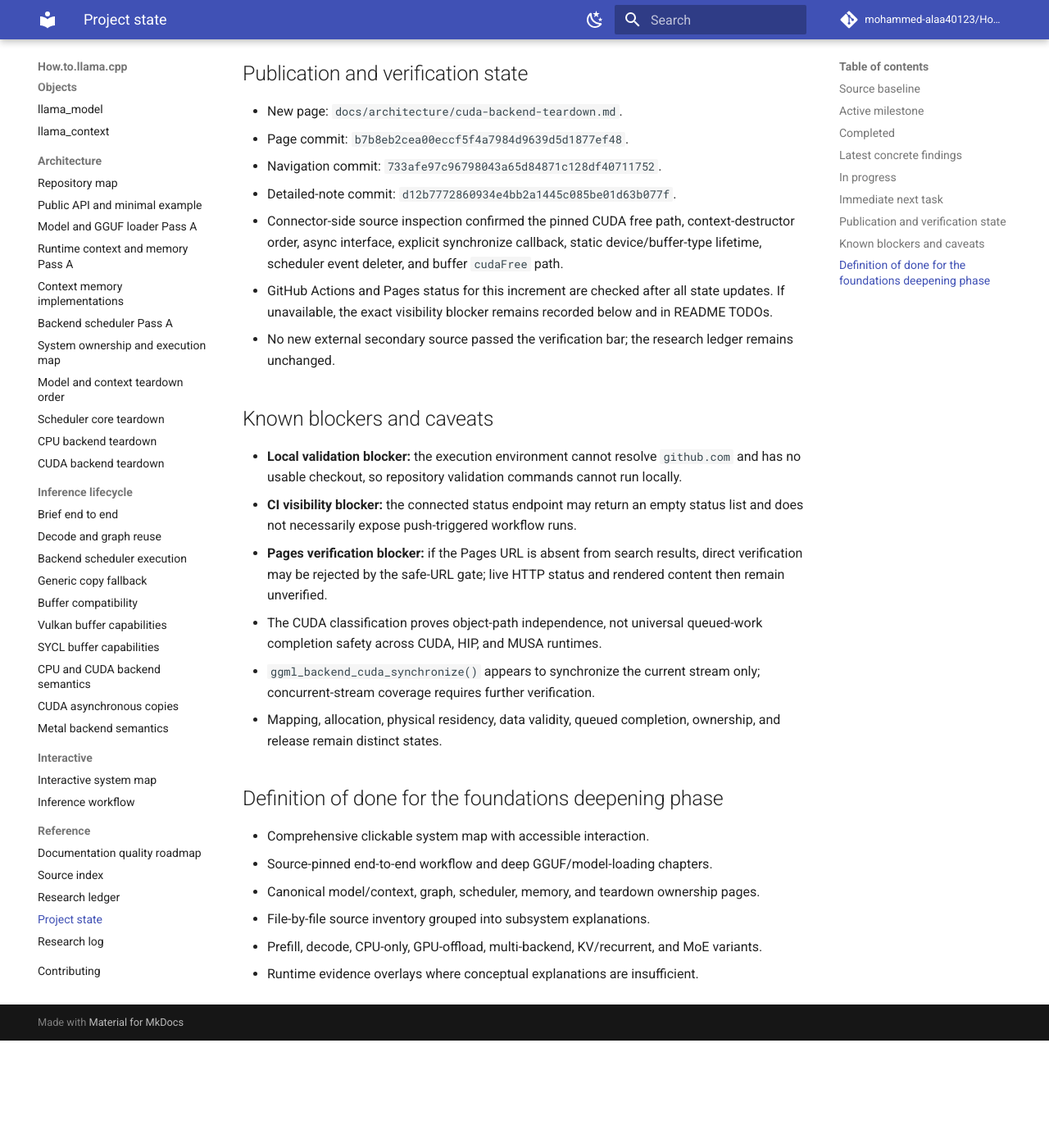
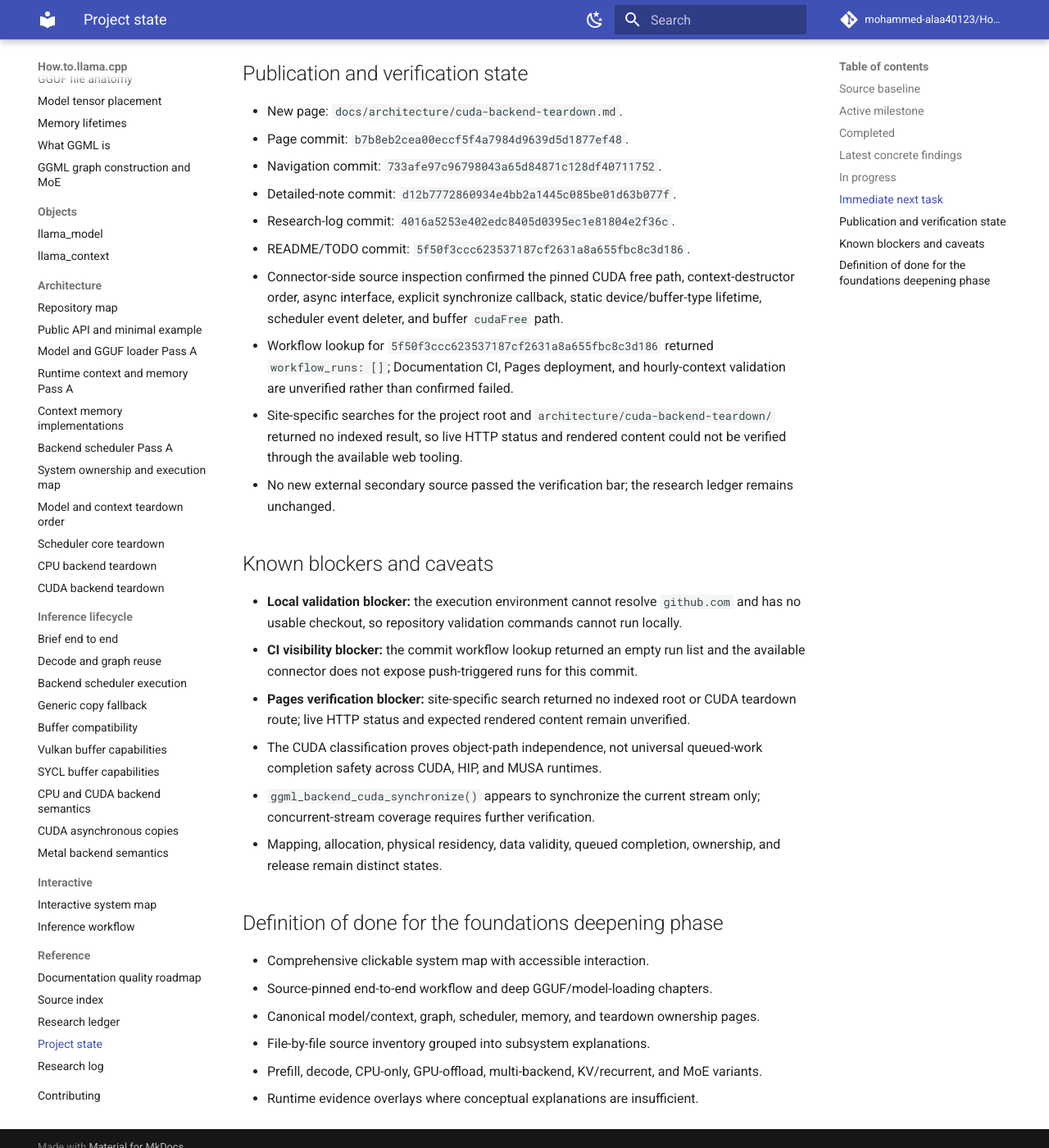
Before and after one commit to mohammed-alaa40123/How.to.llama.cpp, an MkDocs documentation site: the page built from docs/reference/project-state.md, in a window 1280 px wide and 1400 px high, scrolled down 2417 px. Shown: the whole window at 82% size. Built offline with MkDocs 1.6.1 and Material for MkDocs 9.7.7, drawn with Linux system fonts in a browser that asks for light colours; comment, search, counter and statistics services are not loaded; before the commit the page ends 3686 px from its top, so only the background shows below that.

Commit message:
docs: record CUDA increment verification blockers

```diff
--- a/docs/reference/project-state.md
+++ b/docs/reference/project-state.md
@@ -73,15 +73,18 @@
 - Page commit: `b7b8eb2cea00eccf5f4a7984d9639d5d1877ef48`.
 - Navigation commit: `733afe97c96798043a65d84871c128df40711752`.
 - Detailed-note commit: `d12b7772860934e4bb2a1445c085be01d63b077f`.
+- Research-log commit: `4016a5253e402edc8405d0395ec1e81804e2f36c`.
+- README/TODO commit: `5f50f3ccc623537187cf2631a8a655fbc8c3d186`.
 - Connector-side source inspection confirmed the pinned CUDA free path, context-destructor order, async interface, explicit synchronize callback, static device/buffer-type lifetime, scheduler event deleter, and buffer `cudaFree` path.
-- GitHub Actions and Pages status for this increment are checked after all state updates. If unavailable, the exact visibility blocker remains recorded below and in README TODOs.
+- Workflow lookup for `5f50f3ccc623537187cf2631a8a655fbc8c3d186` returned `workflow_runs: []`; Documentation CI, Pages deployment, and hourly-context validation are unverified rather than confirmed failed.
+- Site-specific searches for the project root and `architecture/cuda-backend-teardown/` returned no indexed result, so live HTTP status and rendered content could not be verified through the available web tooling.
 - No new external secondary source passed the verification bar; the research ledger remains unchanged.
 
 ## Known blockers and caveats
 
 - **Local validation blocker:** the execution environment cannot resolve `github.com` and has no usable checkout, so repository validation commands cannot run locally.
-- **CI visibility blocker:** the connected status endpoint may return an empty status list and does not necessarily expose push-triggered workflow runs.
-- **Pages verification blocker:** if the Pages URL is absent from search results, direct verification may be rejected by the safe-URL gate; live HTTP status and rendered content then remain unverified.
+- **CI visibility blocker:** the commit workflow lookup returned an empty run list and the available connector does not expose push-triggered runs for this commit.
+- **Pages verification blocker:** site-specific search returned no indexed root or CUDA teardown route; live HTTP status and expected rendered content remain unverified.
 - The CUDA classification proves object-path independence, not universal queued-work completion safety across CUDA, HIP, and MUSA runtimes.
 - `ggml_backend_cuda_synchronize()` appears to synchronize the current stream only; concurrent-stream coverage requires further verification.
 - Mapping, allocation, physical residency, data validity, queued completion, ownership, and release remain distinct states.
```
